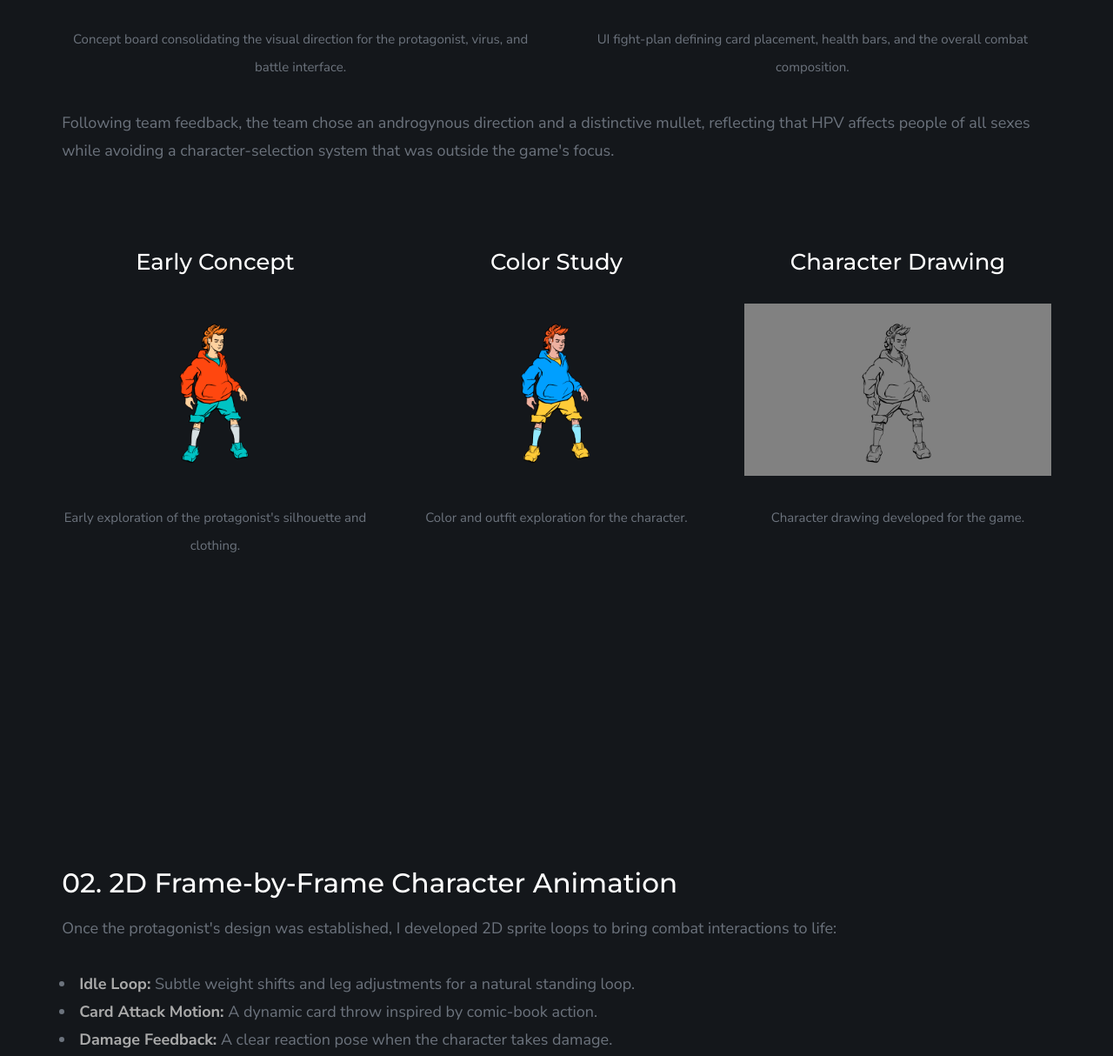
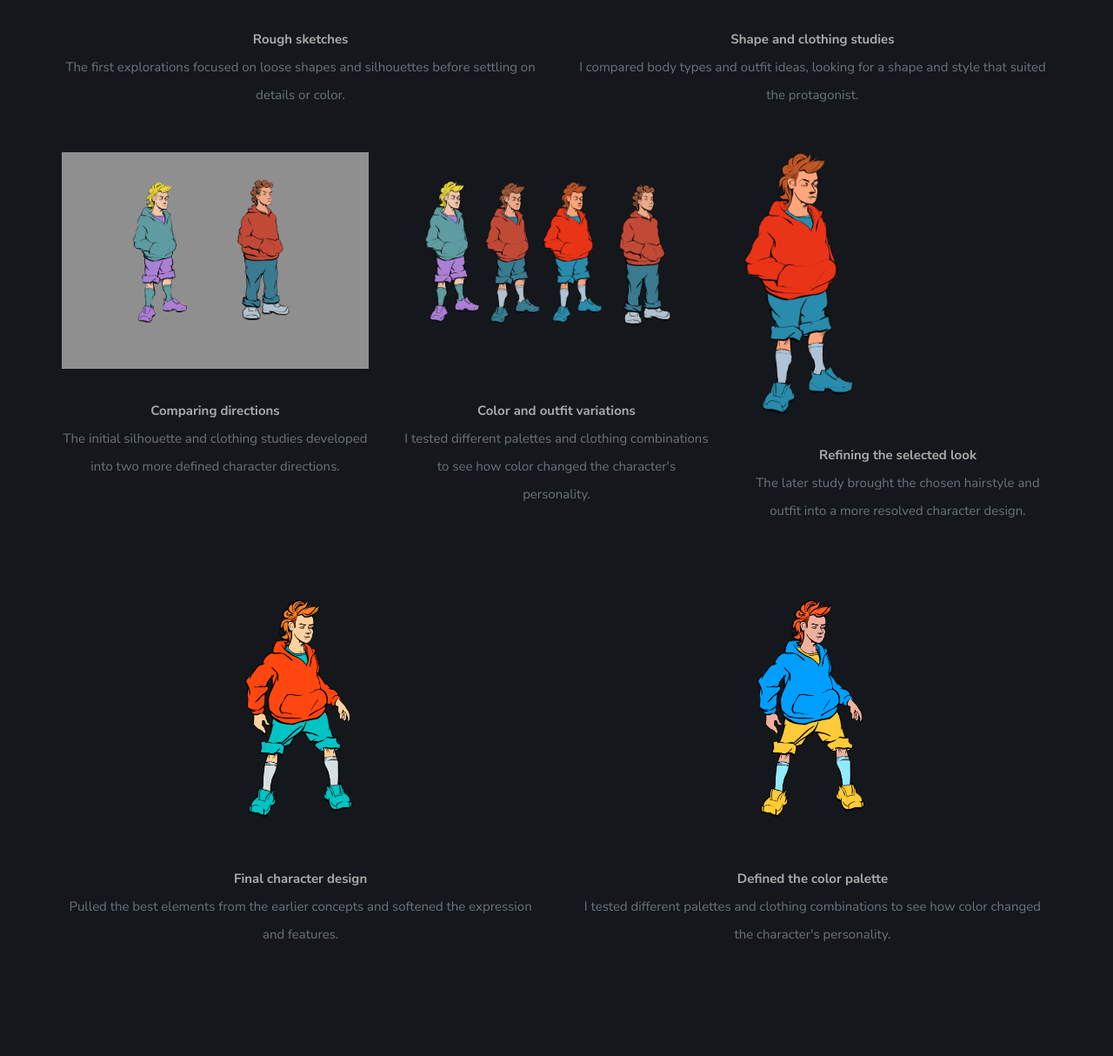
Before and after one commit to NunoBaptista57/NunoBaptista57.github.io, a plain HTML site: page HPVgame.html in a window 1280 px wide. Shown: the part 3905-5119 px from the top of the page at 87% size. Drawn offline with Linux system fonts and the light colour scheme.

Commit message:
character design process

```diff
--- a/HPVgame.html
+++ b/HPVgame.html
@@ -163,52 +163,59 @@
             <div class="row"><div class="column large-12">
             <h3>01. Protagonist Character Design</h3>
             <p>
-                Character development began with a discussion about how to make the high-school protagonist relatable to players of all genders. Early exploration focused on casual clothing and contemporary hairstyles.
+                I started with rough, uncolored sketches to study body shapes, body types, and clothing styles. From there, I developed the strongest direction through character variations and color studies, refining the protagonist into a look that could feel relatable to players of all genders.
             </p>
 
             <div class="row">
                 <div class="large-6 mob-12 column" data-aos="fade-up">
                     <figure>
-                        <img src="images/HPV/concept-board.png" alt="Project L concept board for the protagonist, virus, and combat system" data-aos="fade-up">
-                        <figcaption>Concept board consolidating the visual direction for the protagonist, virus, and battle interface.</figcaption>
+                        <img src="images/HPV/L_concepts1.png" alt="First rough, uncolored protagonist sketches exploring body shapes and clothing" data-aos="fade-up">
+                        <figcaption><strong>Rough sketches</strong><br>The first explorations focused on loose shapes and silhouettes before settling on details or color.</figcaption>
                     </figure>
                 </div>
                 <div class="large-6 mob-12 column" data-aos="fade-up">
                     <figure>
-                        <img src="images/HPV/L_concepts2.png" alt="UI and combat flow layout for the game" data-aos="fade-up">
-                        <figcaption>UI fight-plan defining card placement, health bars, and the overall combat composition.</figcaption>
+                        <img src="images/HPV/L_concepts2.png" alt="Second rough, uncolored protagonist sketches studying body types and clothing styles" data-aos="fade-up">
+                        <figcaption><strong>Shape and clothing studies</strong><br>I compared body types and outfit ideas, looking for a shape and style that suited the protagonist.</figcaption>
                     </figure>
                 </div>
             </div>
 
-            <p>
-                Following team feedback, the team chose an androgynous direction and a distinctive mullet, reflecting that HPV affects people of all sexes while avoiding a character-selection system that was outside the game's focus.
-            </p>
-
             <div class="row">
                 <div class="large-4 mob-12 column" data-aos="fade-up">
-                    <h4 class="h-add-bottom" style="text-align: center">Early Concept</h4>
                     <figure>
-                        <img src="images/HPV/character-early-concept.png" alt="Early colored protagonist concept" data-aos="fade-up">
-                        <figcaption>Early exploration of the protagonist's silhouette and clothing.</figcaption>
+                        <img src="images/HPV/L_concepts3.png" alt="Two colored protagonist concepts comparing hairstyle, body shape, and clothing" data-aos="fade-up">
+                        <figcaption><strong>Comparing directions</strong><br>The initial silhouette and clothing studies developed into two more defined character directions.</figcaption>
                     </figure>
                 </div>
                 <div class="large-4 mob-12 column" data-aos="fade-up">
-                    <h4 class="h-add-bottom" style="text-align: center">Color Study</h4>
                     <figure>
-                        <img src="images/HPV/character-color-study.png" alt="Protagonist clothing and color study" data-aos="fade-up">
-                        <figcaption>Color and outfit exploration for the character.</figcaption>
+                        <img src="images/HPV/L_concepts4.png" alt="Protagonist design variations comparing colors and clothing" data-aos="fade-up">
+                        <figcaption><strong>Color and outfit variations</strong><br>I tested different palettes and clothing combinations to see how color changed the character's personality.</figcaption>
                     </figure>
                 </div>
                 <div class="large-4 mob-12 column" data-aos="fade-up">
-                    <h4 class="h-add-bottom" style="text-align: center">Character Drawing</h4>
                     <figure>
-                        <img src="images/HPV/character-design.png" alt="Protagonist character drawing" data-aos="fade-up">
-                        <figcaption>Character drawing developed for the game.</figcaption>
+                        <img src="images/HPV/L_concepts5.png" style="max-height: 300px; align-items: center;" alt="Refined protagonist concept with the selected hairstyle and outfit" data-aos="fade-up">
+                        <figcaption><strong>Refining the selected look</strong><br>The later study brought the chosen hairstyle and outfit into a more resolved character design.</figcaption>
                     </figure>
                 </div>
             </div>
-            </div></div>
+
+            <div class="row">
+                <div class="large-6 mob-12 column" data-aos="fade-up">
+                    <figure>
+                        <img src="images/HPV/character-early-concept.png" alt="First rough, uncolored protagonist sketches exploring body shapes and clothing" data-aos="fade-up">
+                        <figcaption><strong>Final character design</strong><br>Pulled the best elements from the earlier concepts and softened the expression and features.</figcaption>
+                    </figure>
+                </div>
+                <div class="large-6 mob-12 column" data-aos="fade-up">
+                    <figure>
+                        <img src="images/HPV/character-color-study.png" alt="Second rough, uncolored protagonist sketches studying body types and clothing styles" data-aos="fade-up">
+                        <figcaption><strong>Defined the color palette</strong><br>I tested different palettes and clothing combinations to see how color changed the character's personality.</figcaption>
+                    </figure>
+                </div>
+            </div>
         </section>
 
         <!-- SECTION 2: ANIMATION -->
```
Also changed, not shown: images/HPV/image.png (added), images/HPV/playerColors.png (added), 2 other files.
